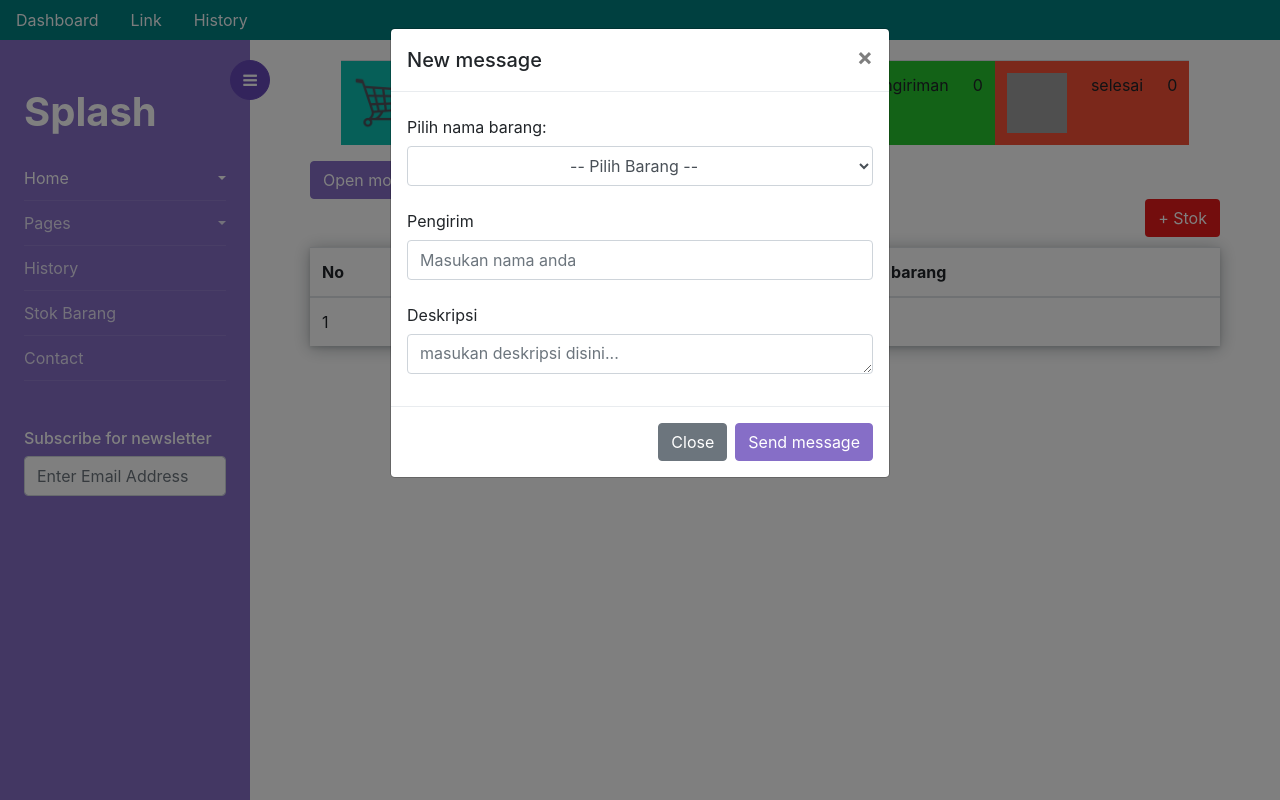
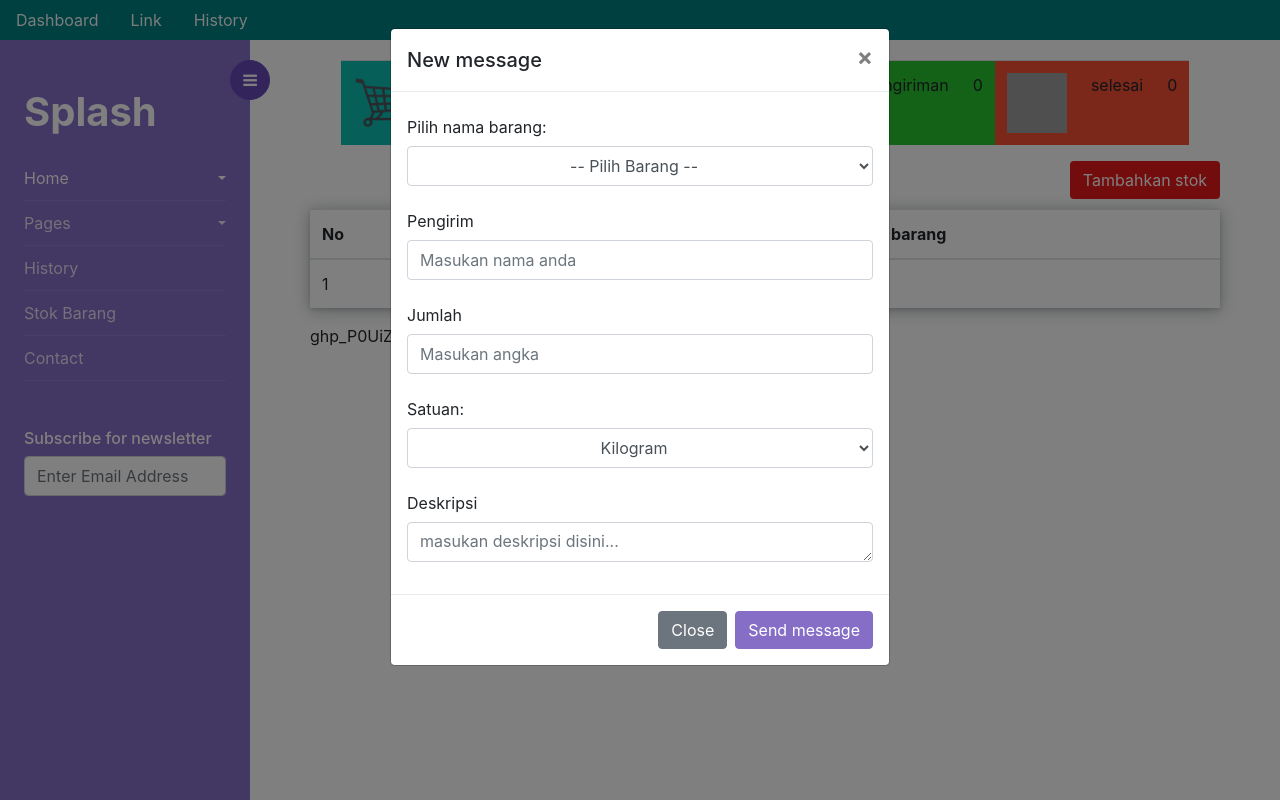
Before and after one commit to rafiabdulloh/inventory, a CodeIgniter 4 app: the page made by app/Views/main/home.php in a window 1280 px wide, after a click on "Tambahkan stok". Run offline with PHP 8.4 and a stand-in for CodeIgniter, Linux system fonts and the light colour scheme; the template is opened without the code that fills it: most values are stand-ins (such as "Sample title", 1, 10 or a date in 2020); some libraries are stand-ins or nearby versions; grey boxes are pictures that could not be loaded.

Commit message:
inventory

```diff
--- a/app/Views/main/barang.php
+++ b/app/Views/main/barang.php
@@ -1,5 +1,6 @@
 <table class="table table-hover box tmpl" id="stock">
-    <div class="btn btn-inline-primary tmpl insert-stock" id="insert-stock">+ Stok</div>
+    <!-- <div class="btn btn-inline-primary tmpl insert-stock" id="insert-stock">+ Stok</div> -->
+	<button type="button" class="btn btn-inline-primary insert-stock" data-toggle="modal" data-target="#exampleModal" data-whatever="@mdo">Tambahkan stok</button>
 	<thead>
         <th>No</th>
         <th>Name</th>
@@ -15,3 +16,4 @@
         <?php $no++; endforeach; ?>
 	</tbody>
 </table>
+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
--- a/app/Views/main/tambah-barang.php
+++ b/app/Views/main/tambah-barang.php
@@ -1,4 +1,4 @@
-<div>
+<!-- <div>
     <form action="/add" method="post" id="form" class="form-group">
         <select name="alias" id="" class="select">
             <option value="" selected disabled hidden>-- Pilih Barang --</option>
@@ -14,10 +14,9 @@
         </div>
         <input id="submit" type="submit" name="submit" value="kirim">
     </form>
-</div>
+</div> -->
 
 <div>
-	<button type="button" class="btn btn-primary" data-toggle="modal" data-target="#exampleModal" data-whatever="@mdo">Open modal for @mdo</button>
 	<div class="modal fade" id="exampleModal" tabindex="-1" role="dialog" aria-labelledby="exampleModalLabel" aria-hidden="true">
 	  <div class="modal-dialog" role="document">
 	    <div class="modal-content">
@@ -28,7 +27,7 @@
 	        </button>
 	      </div>
 	      <div class="modal-body">
-	        <form>
+	        <form action="/add" method="post">
 	            <label for="recipient-name" class="col-form-label">Pilih nama barang:</label>
                 <select name="alias" id="" class="select form-group col-form-label form-control">
                     <option value="" selected disabled hidden>-- Pilih Barang --</option>
@@ -40,10 +39,18 @@
 	                <label for="recipient-name" class="col-form-label">Pengirim</label>
                     <input placeholder="Masukan nama anda" class="form-control" type="text" name="created_by"  required>
 	            </div>
+                <div class="form-group">
+	                <label for="recipient-name" class="col-form-label">Jumlah</label>
+                    <input placeholder="Masukan angka" class="form-control" type="number" name="qty" id="total" required>
+	            </div>
+	            <label for="recipient-name" class="col-form-label">Satuan:</label>
+                <select name="alias" id="" class="select form-group col-form-label form-control">
+                    <option value="kg">Kilogram</option>
+                    <option value="pcs">Pack</option>
+                </select>
 	            <div class="form-group">
 	              <label for="message-text" class="col-form-label">Deskripsi</label>
                     <textarea class="form-control" placeholder="masukan deskripsi disini..." type="number" name="deskripsi"></textarea>
-
 	            </div>
 	        </form>
 	      </div>
--- a/public/css/style.css
+++ b/public/css/style.css
@@ -34,8 +34,6 @@
     margin-top:50px;
 }
 .select{
-    height: 30px;
-    width: 5cm;
     text-align: center;
 }
 .box{
```
